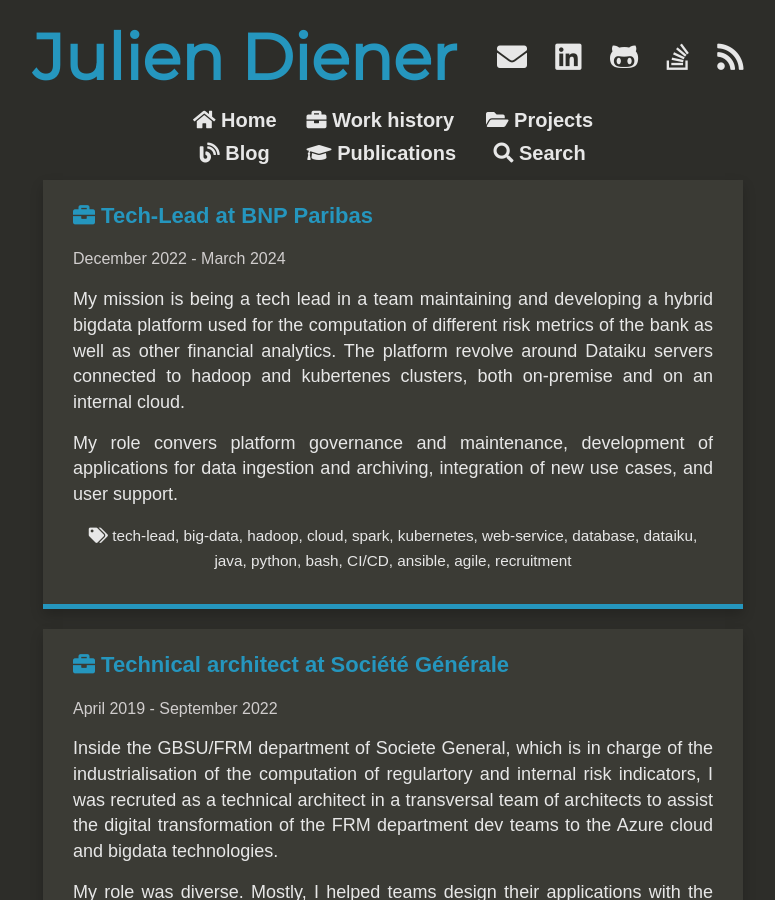
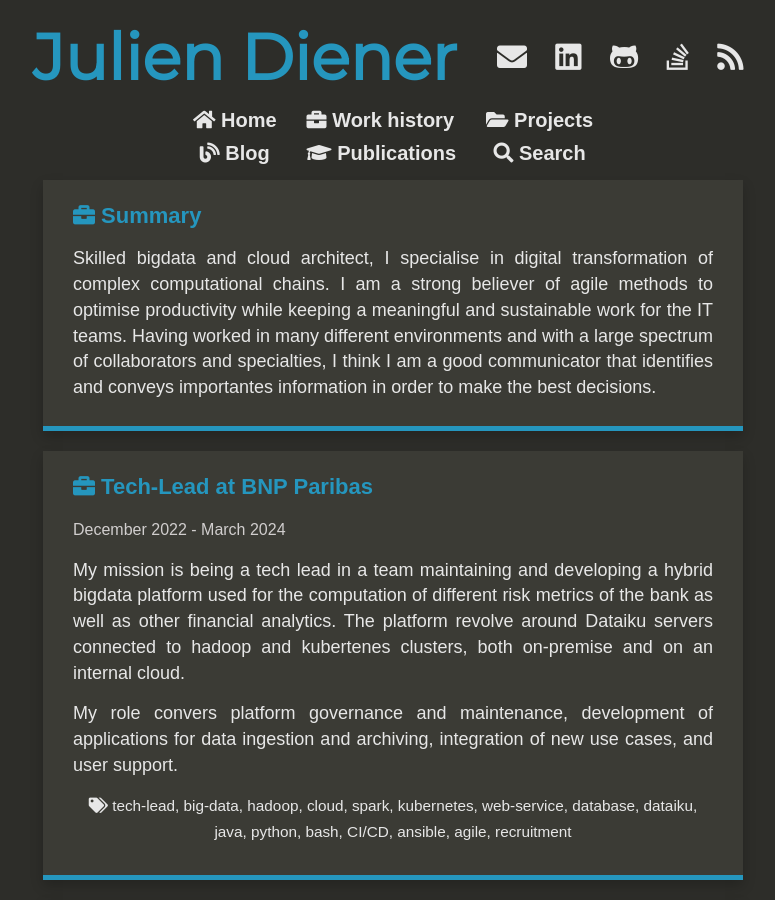
Before and after one commit to julien-diener/julien-diener.github.io, a Jekyll site: the page built from jobs.html, in a window 1280 px wide and 900 px high. Shown: the whole window, without its empty margins (247-1022 px from the left). Built offline with Jekyll 4.4.1, drawn with Linux system fonts in a browser that asks for light colours; nearby versions of some CDN libraries.

Commit message:
added updated CV

```diff
--- a/_config.yml
+++ b/_config.yml
@@ -37,3 +37,4 @@
 
 permalink: pretty
 exclude: [vendor]
+future: true # allow post with date later than today
--- /dev/null
+++ b/_posts/2024-04-01-Summary.md
@@ -0,0 +1,10 @@
+---
+layout:     post
+title:      Summary
+date:       2024-04-01 09:00:00
+author:     Julien Diener
+categories: job
+thumbnail:  briefcase
+---
+
+Skilled bigdata and cloud architect, I specialise in digital transformation of complex computational  chains. I am a strong believer of agile methods to optimise productivity while keeping a meaningful and sustainable work for the IT teams. Having worked in many different environments and with a large spectrum of collaborators and specialties, I think I am a good communicator that identifies and conveys importantes information in order to make the best decisions.
--- a/index.html
+++ b/index.html
@@ -23,7 +23,7 @@
         couple of years. So it is probably not up to date.  </p>
 
       <p> To look at my working experience online, go to <a href="{{ site.url }}/jobs"> Work history </a></p>
-      <p> Or download <a href="{{ site.url }}/download/CV_en.pdf"> my CV as a pdf file </a> (old) </p>
+      <p> Or download <a href="{{ site.url }}/download/CV_en.pdf"> my CV as a pdf file </a> </p>
 
     </div>
   </div>
```
Also changed, not shown: 1 other file.
